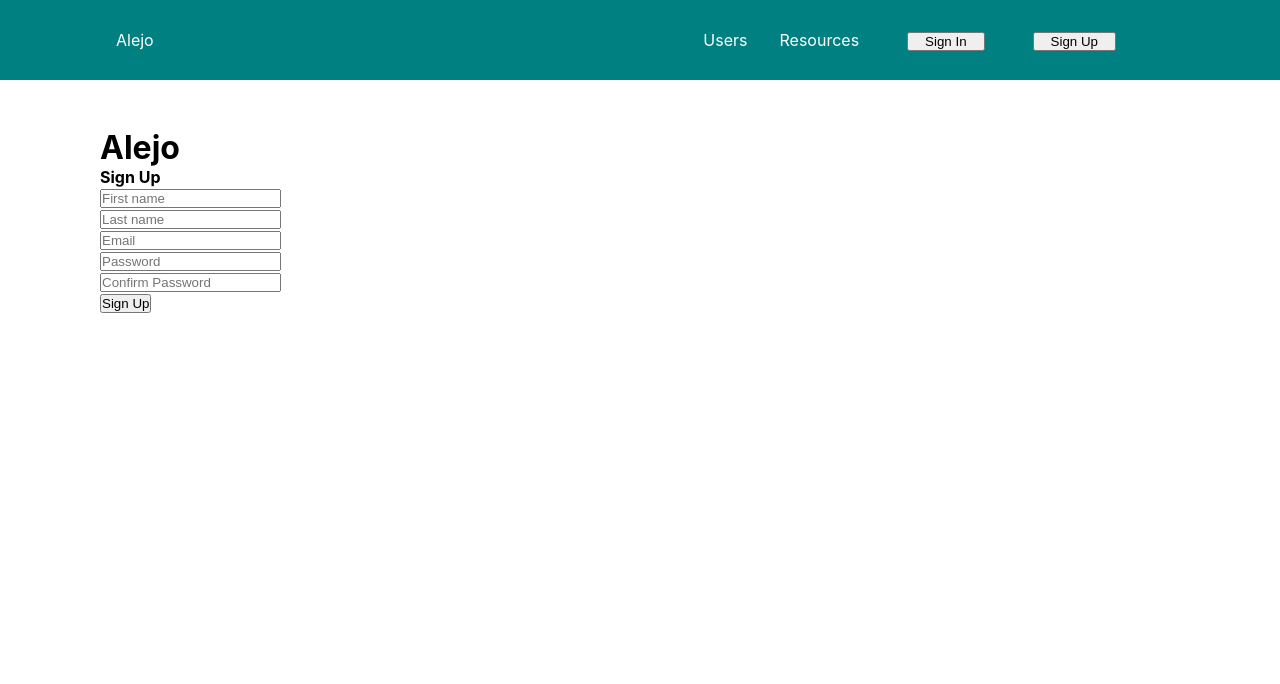
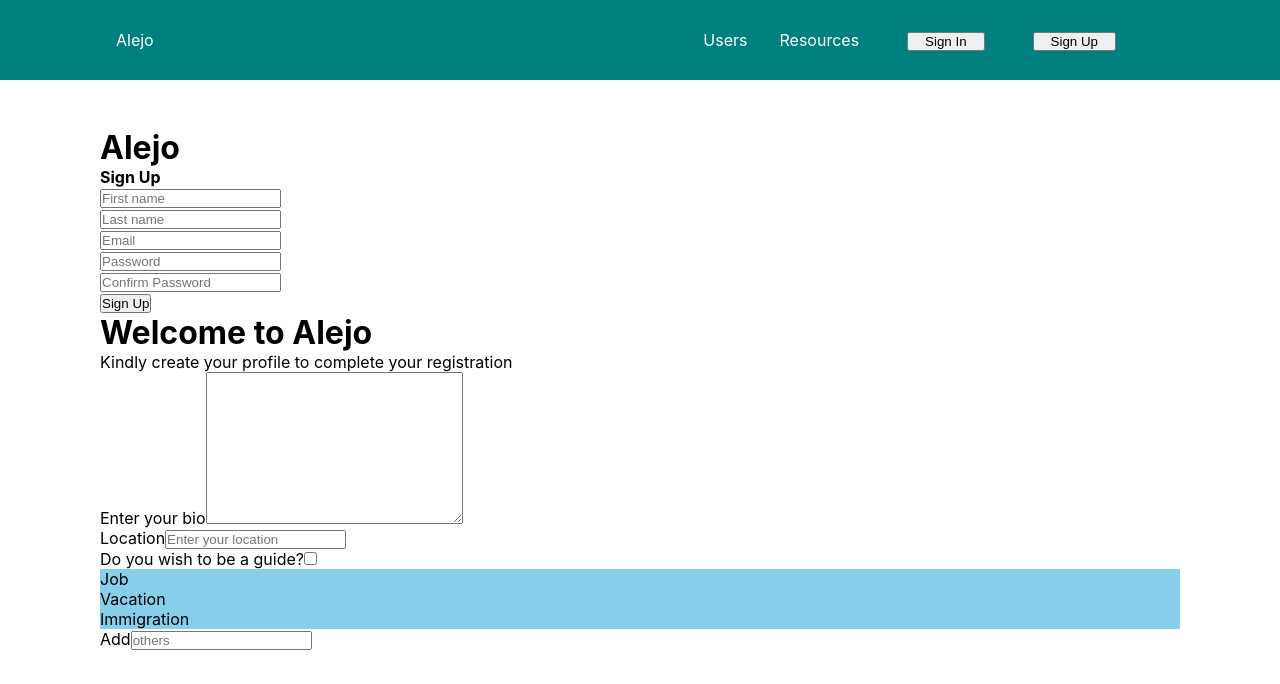
Before and after one commit to amierfaudzi/alejo, a React (Create React App) app: page /signup in a window 1280 px wide. Shown: the top 684 px of the page. Built offline with nearby package versions, Linux system fonts and the light colour scheme.

Commit message:
add foundation for the multiselect items

```diff
--- a/src/components/AdditionalInfo/AdditionalInfo.js
+++ b/src/components/AdditionalInfo/AdditionalInfo.js
@@ -1,9 +1,77 @@
-import React from 'react';
+import React, { useState } from 'react';
 import './AdditionalInfo.scss';
 
 export default function AdditionalInfo() {
+
+    const [guide, setGuide] = useState(false);
+    const [other, setOther] = useState('');
+    const [ list, setList] = useState(["Job", "Vacation", "Immigration"])
+    const [chosen, setChosen] = useState([]);
+
     return (
         <div className="additional-info">
+            <div>
+                <h1>Welcome to Alejo </h1>
+                <p>Kindly create your profile to complete your registration</p>
+            </div>
+            <div>
+                <label htmlFor="">Enter your bio</label>
+                <textarea name="" id="" cols="30" rows="10"></textarea>
+            </div>
+            <div>
+                <label htmlFor="">Location</label>
+                <input type="text" placeholder="Enter your location"/>
+            </div>
+            <div>
+                <label htmlFor="">Do you wish to be a guide?</label>
+                <input type="checkbox" name="" id="" onChange={()=> {
+                    setGuide(!guide)
+                }}/>
+            </div>
+            <div className="chosen">
+                {chosen.map((item)=>{
+                    return (
+                        <div>
+                            {item}
+                        </div>
+                    )
+                })}
+            </div>
+            <div className="options">
+                {list.map((item)=>{
+                    return (
+                        <div onClick={()=>{
+                            let newList = [...chosen]
+                            newList.push(item)
+                            setChosen(newList);
+                            console.log(chosen)
+                        }}>
+                            {item}
+                        </div>
+                    )
+                })}
+            </div>
+            <div>
+                <label htmlFor="" onClick={()=>{
+                    let newItem = other;
+                    let newList = [...chosen]
+                    newList.push(newItem)
+                    setChosen(newList);
+                    setOther('')
+                }}>Add</label>
+                <input type="text" placeholder="others" value={other} onChange={(event)=>{
+                    setOther(event.target.value)}}/>
+            </div>
+
+            { guide ?
+                <>
+                    <div>
+                       <label htmlFor="">Enter your calendly link</label>
+                       <input type="text" placeholder="calendly/johndoe"/>
+                   </div>
+                </>
+            :
+                   ''}
 
         </div>
     )
--- a/src/components/AdditionalInfo/AdditionalInfo.scss
+++ b/src/components/AdditionalInfo/AdditionalInfo.scss
@@ -0,0 +1,7 @@
+.chosen {
+    background-color: salmon;
+}
+
+.options {
+    background-color: skyblue;
+}
--- a/src/pages/SignUp/SignUp.js
+++ b/src/pages/SignUp/SignUp.js
@@ -3,6 +3,7 @@ import './SignUp.scss';
 import { gql, useMutation } from '@apollo/client';
 import { useHistory } from 'react-router';
 import Loading from '../../assets/icons/loading.gif'
+import AdditionalInfo from '../../components/AdditionalInfo/AdditionalInfo';
 
 const USER_SIGNUP = gql`
     mutation SignUp($firstName: String!, $lastName: String!, $email: String!, $password: String){
@@ -93,6 +94,8 @@ export default function SignUp() {
                     }
                 </div>
             </div>
+
+            <AdditionalInfo/>
         </div>
     )
 }
```
